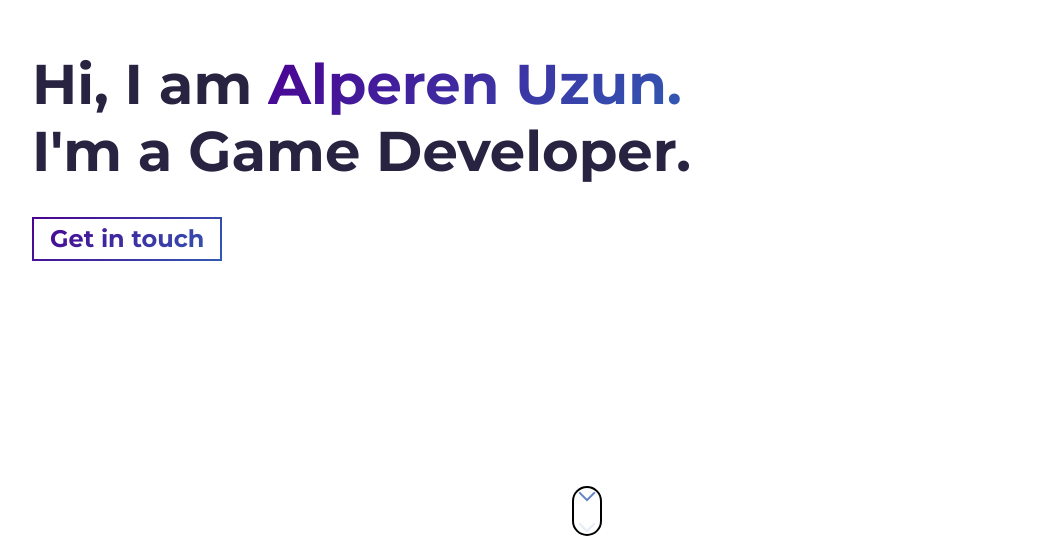
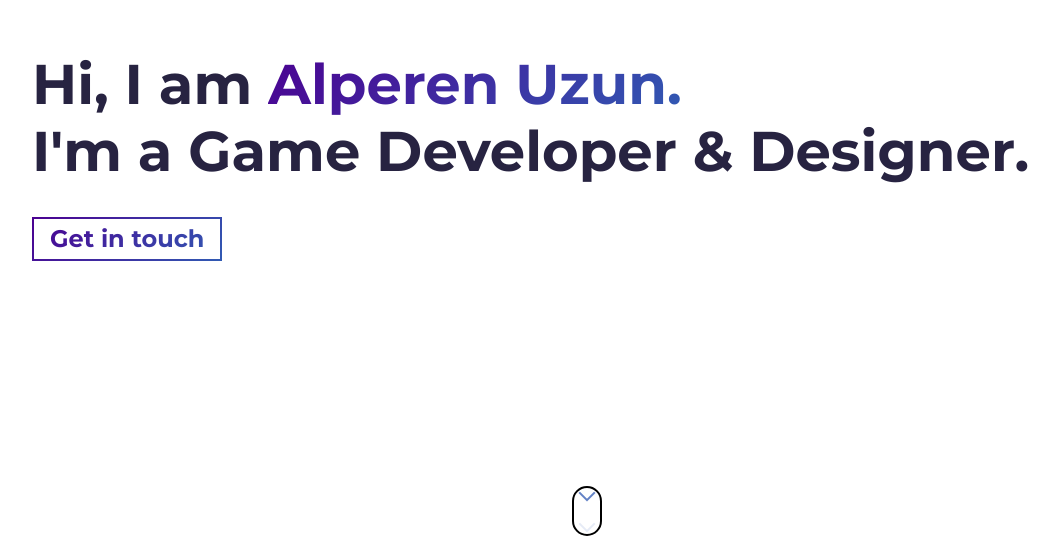
Before and after one commit to AAlperenUzun/aalperenuzun.github.io, a plain HTML site: page index.html in a window 1280 px wide. Shown: the part 244-800 px from the top of the page, without its empty margins (53-1112 px from the left). Drawn offline with Linux system fonts and the light colour scheme.

Commit message:
one more

```diff
--- a/index.html
+++ b/index.html
@@ -80,7 +80,7 @@
         <h1 class="hero-title">
           Hi, I am <span class="text-color-main name">Alperen Uzun.</span>
           <br />
-          I'm a Game Developer.
+          I'm a Game Developer & Designer.
         </h1>
         <p class="hero-cta">
           <a class="cta-btn cta-btn--hero" href="#about">Get in touch</a>
```
